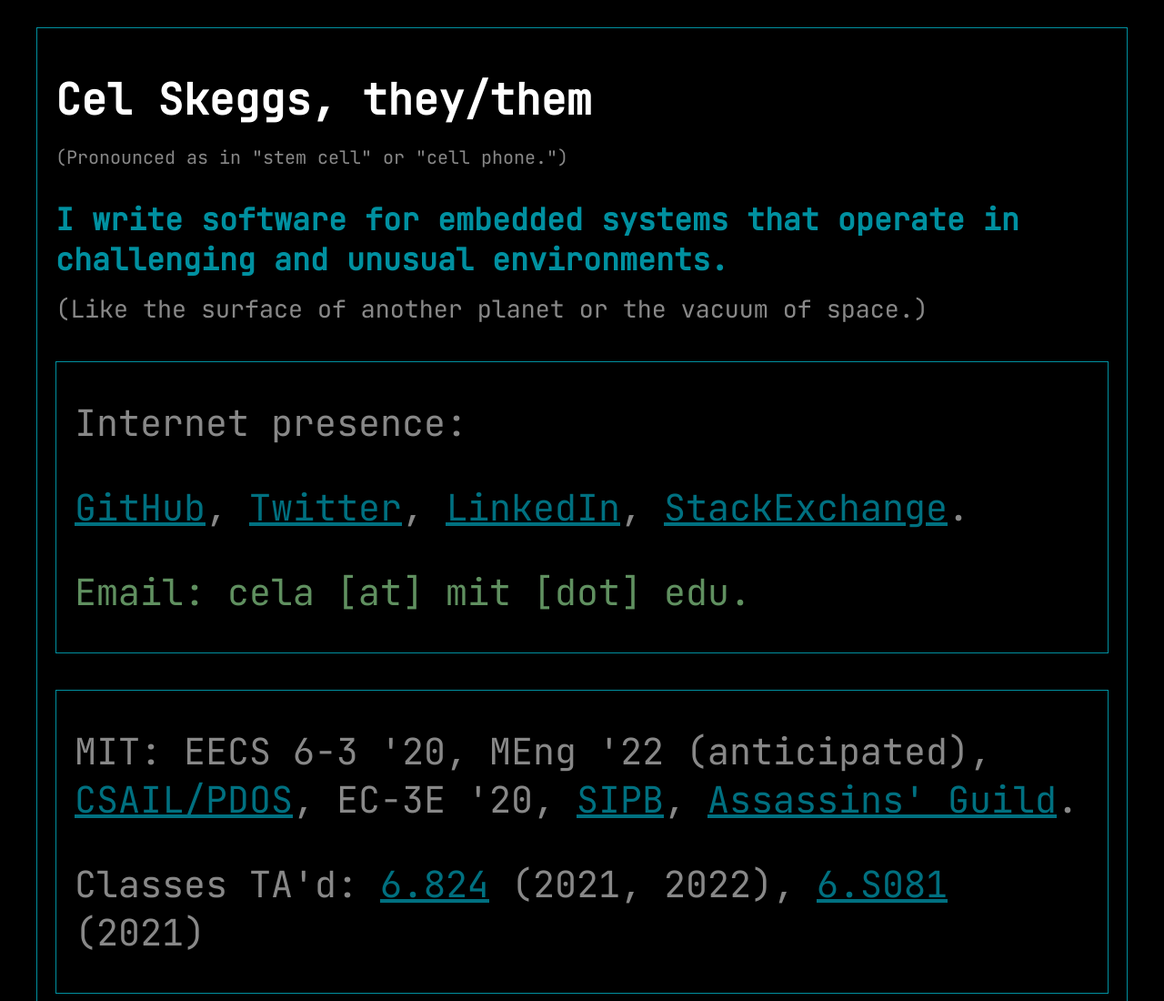
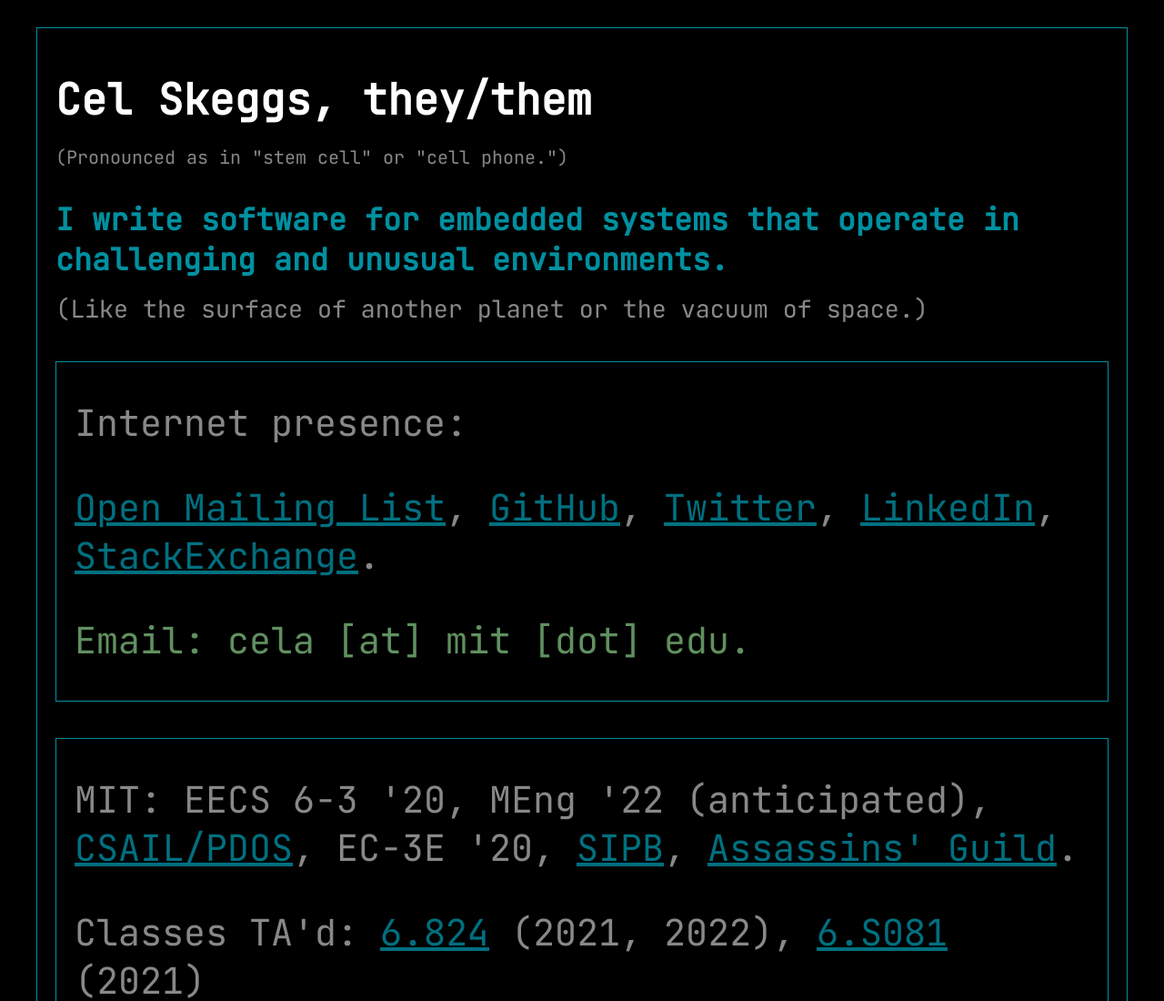
Before and after one commit to celskeggs/celskeggs.github.io, a plain HTML site: page index.html in a window 1280 px wide. Shown: the top 1100 px of the page at 91% size. Drawn offline with Linux system fonts and the light colour scheme.

Commit message:
Add link to mailing list

```diff
--- a/index.html
+++ b/index.html
@@ -13,7 +13,7 @@
 		<p class="elaborate">(Like the surface of another planet or the vacuum of space.)</p>
 		<div class="box">
 			<p>Internet presence:</p>
-			<p><a href="https://github.com/celskeggs">GitHub</a>, <a href="https://twitter.com/celskeggs">Twitter</a>, <a href="https://www.linkedin.com/in/celskeggs">LinkedIn</a>, <a href="https://stackexchange.com/users/3844716/cel-skeggs">StackExchange</a>.</p>
+			<p><a href="https://tinyletter.com/celskeggs">Open Mailing List</a>, <a href="https://github.com/celskeggs">GitHub</a>, <a href="https://twitter.com/celskeggs">Twitter</a>, <a href="https://www.linkedin.com/in/celskeggs">LinkedIn</a>, <a href="https://stackexchange.com/users/3844716/cel-skeggs">StackExchange</a>.</p>
 			<p class="email">Email: cela [at] mit [dot] edu.</p>
 		</div>
 		<div class="box">
```
